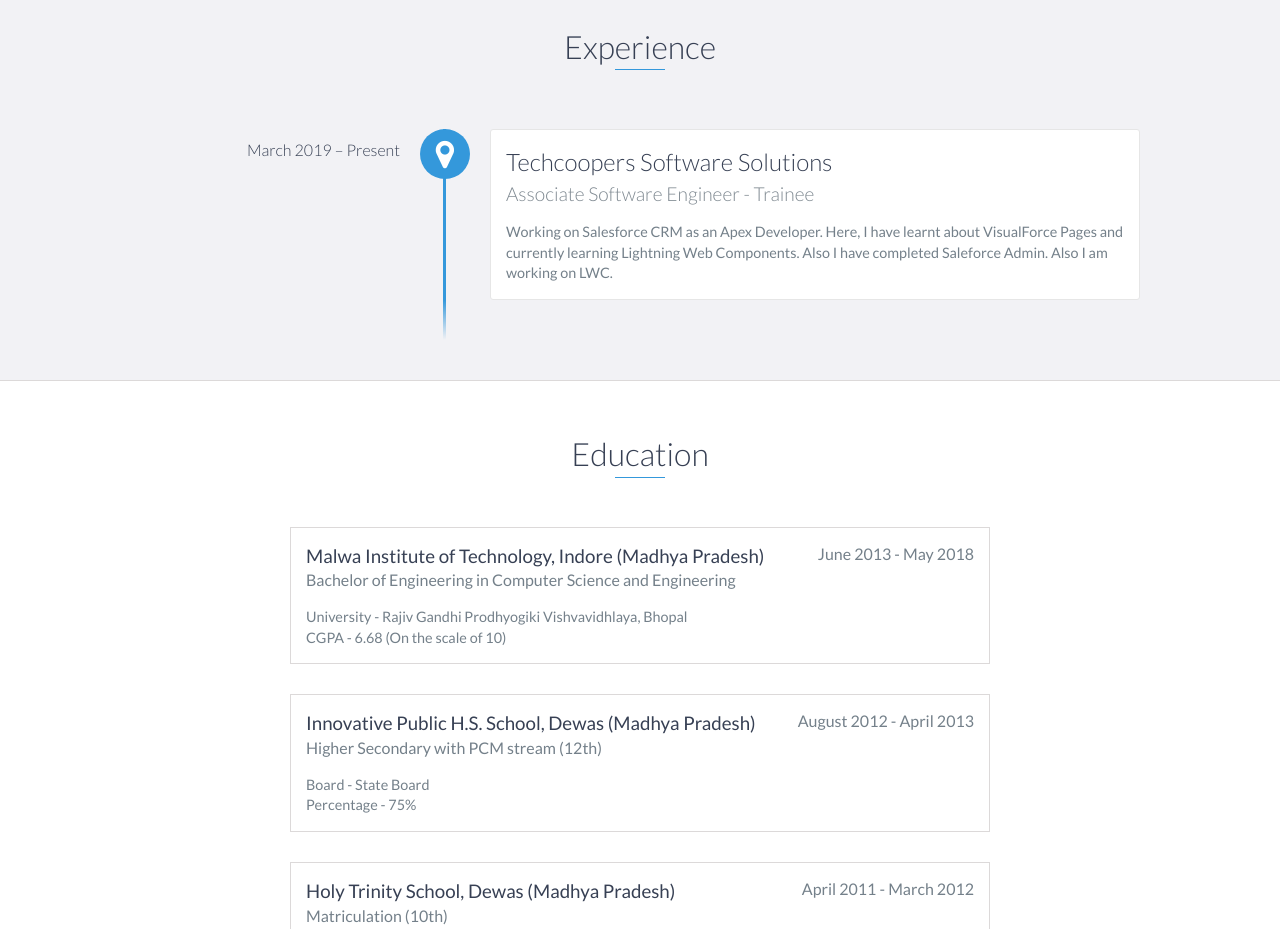
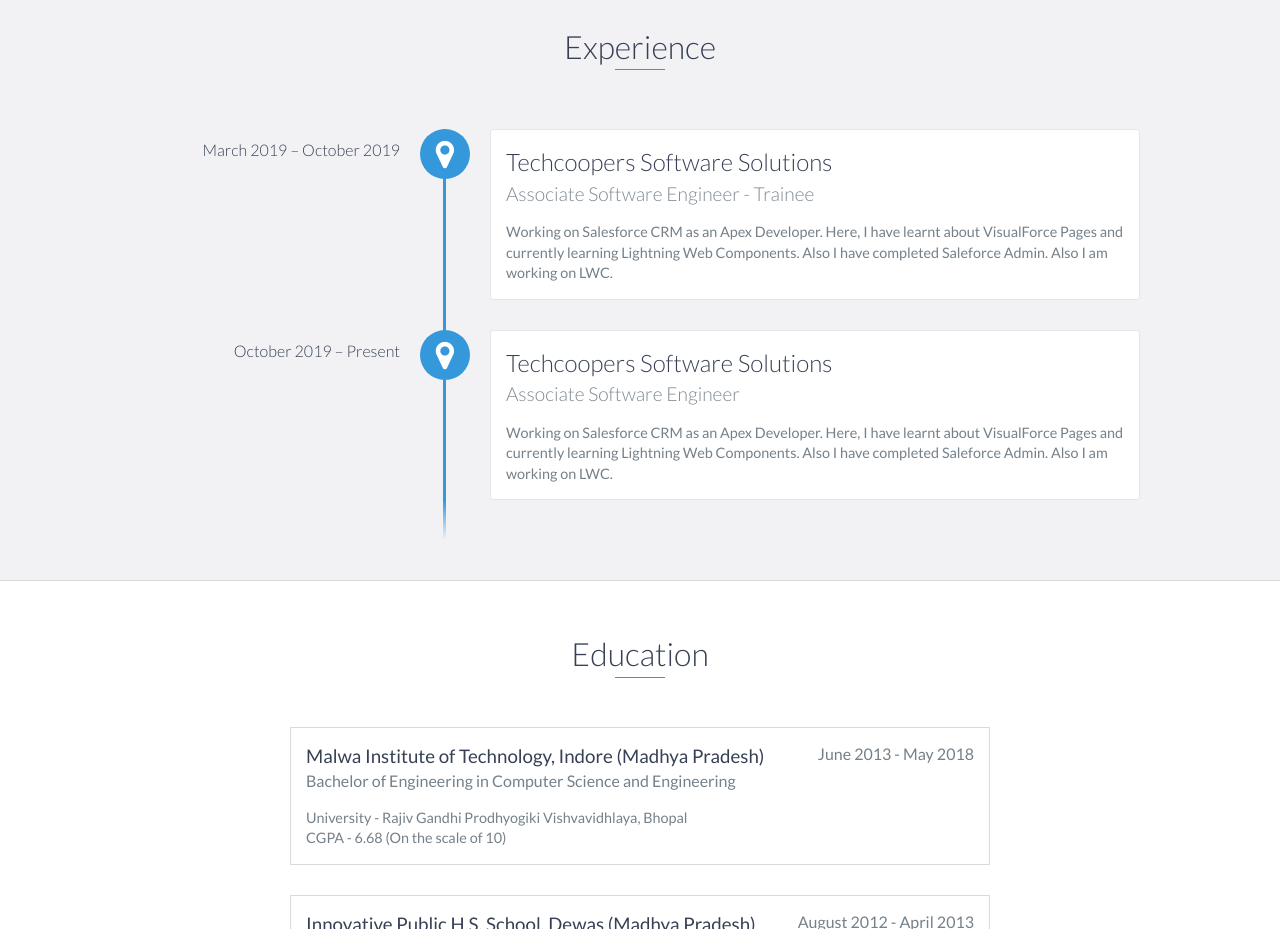
Before and after one commit to deveshlashkari/deveshlashkari.github.io, a website: page index.html in a window 1280 px wide. Shown: the part 1160-2089 px from the top of the page. Drawn offline with nearby package versions, Linux system fonts and the light colour scheme.

Commit message:
add experience section

```diff
--- a/index.html
+++ b/index.html
@@ -104,20 +104,22 @@
     <div id="experience" class="background-alt">
         <h2 class="heading">Experience</h2>
         <div id="experience-timeline">
-            <div data-date="March 2019 – Present">
+            <div data-date="March 2019 – October 2019">
                 <h3>Techcoopers Software Solutions</h3>
                 <h4>Associate Software Engineer - Trainee</h4>
                 <p>
                     Working on Salesforce CRM as an Apex Developer. Here, I have learnt about VisualForce Pages and currently learning Lightning Web Components. Also I have completed Saleforce Admin. Also I am working on LWC.
                 </p>
             </div>
-         <!--   <div data-date="September 2015 – September 2016">
-                <h3>Employer Name</h3>
-                <h4>Job Title</h4>
+          <div data-date="October 2019 – Present">
+                <h3>Techcoopers Software Solutions</h3>
+                <h4>Associate Software Engineer</h4>
                 <p>
-                    Lorem ipsum dolor sit amet, consectetur adipiscing elit. Curabitur in iaculis ex. Etiam volutpat laoreet urna. Morbi ut tortor nec nulla commodo malesuada sit amet vel lacus. Fusce eget efficitur libero. Morbi dapibus porta quam laoreet placerat.
+                    Working on Salesforce CRM as an Apex Developer. Here, I have learnt about VisualForce Pages and currently learning Lightning Web Components. Also I have completed Saleforce Admin. Also I am working on LWC.
                 </p>
             </div>
+
+<!--
             <div data-date="September 2015 – September 2016">
                 <h3>Employer Name</h3>
                 <h4>Job Title</h4>
```
